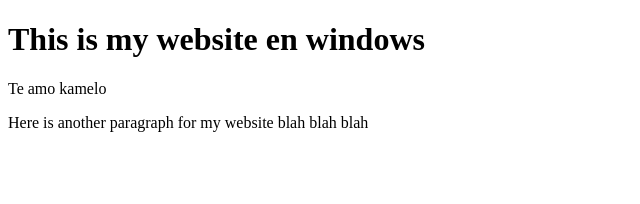
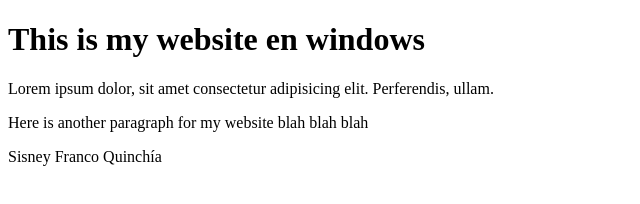
Before and after one commit to sisfranco/firstsitewindows, a plain HTML site: page index.html in a window 1280 px wide. Shown: the whole page, without its empty margins (0-640 px from the left). Drawn offline with Linux system fonts and the light colour scheme.

Commit message:
added text

```diff
--- a/index.html
+++ b/index.html
@@ -7,8 +7,13 @@
   </head>
   <body>
     <h1>This is my website en windows</h1>
-    <p>Te amo kamelo</p>
+    <p>
+      Lorem ipsum dolor, sit amet consectetur adipisicing elit. Perferendis,
+      ullam.
+    </p>
 
     <p>Here is another paragraph for my website blah blah blah</p>
+
+    <p>Sisney Franco Quinchía</p>
   </body>
 </html>
```
